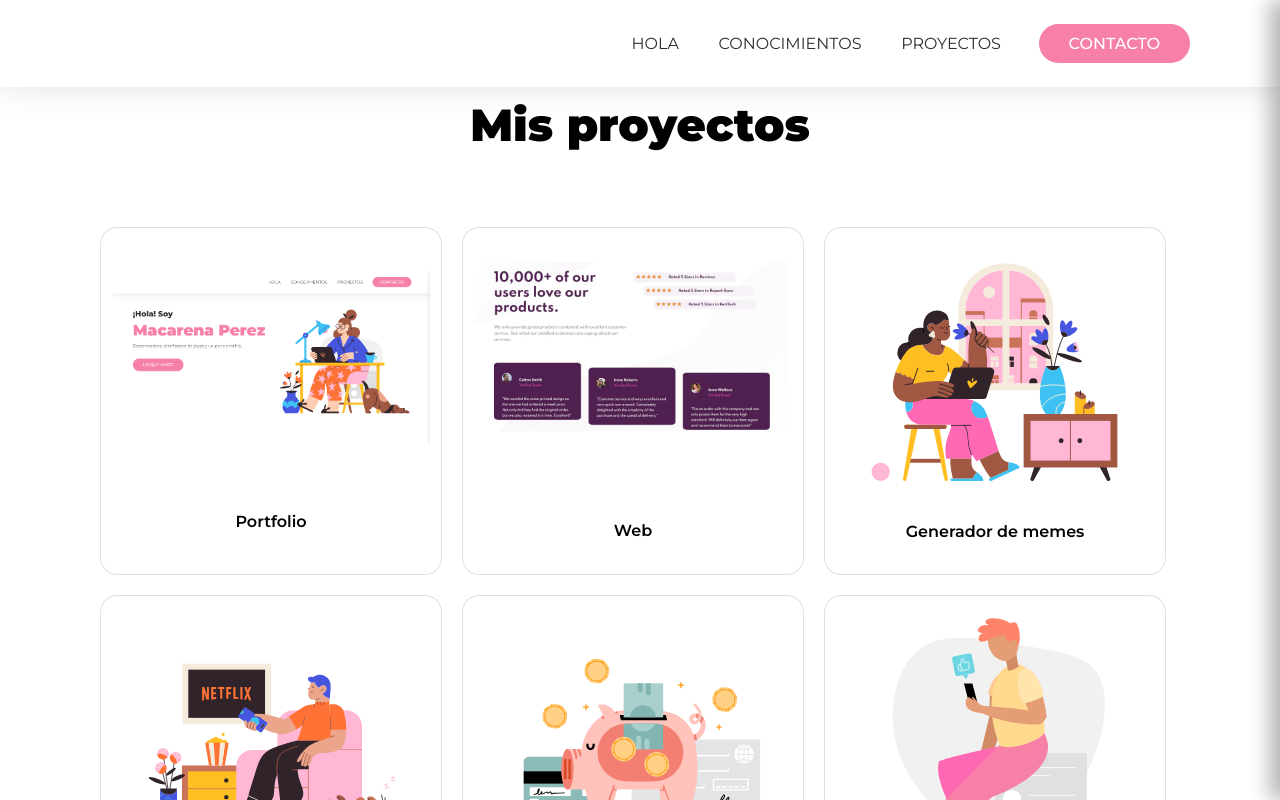
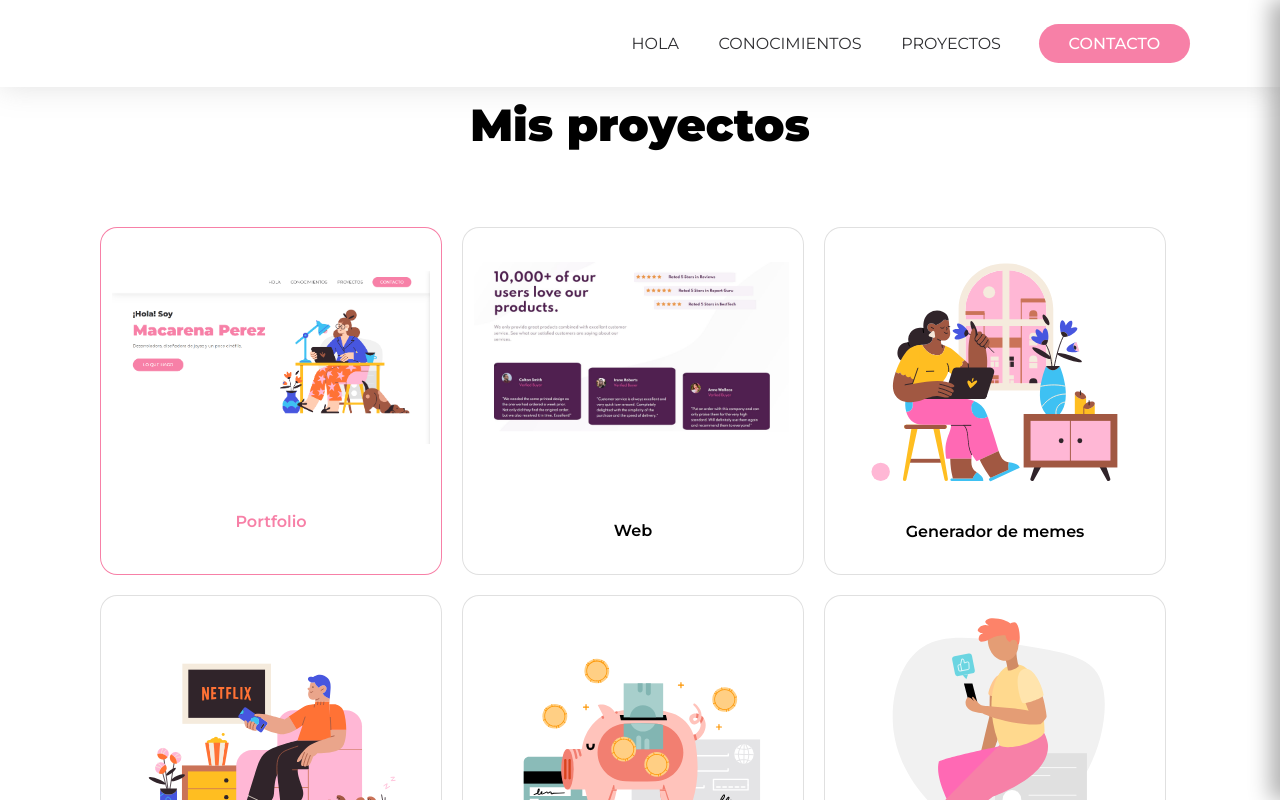
Before and after one commit to macamonper/portfolio, a plain HTML site: page index.html in a window 1280 px wide. In both pictures the pointer is over the element "Portfolio". Shown: the part 2309-3109 px from the top of the page. Drawn offline with Linux system fonts and the light colour scheme.

Commit message:
agregue hover

```diff
--- a/style.css
+++ b/style.css
@@ -305,6 +305,10 @@ h2{
     justify-content: space-around;
 
 }
+.cajon:hover{
+    color:#f780a7;
+    border-color: #f780a7;
+}
 .style-projects{
     width: 100%;
 
```
